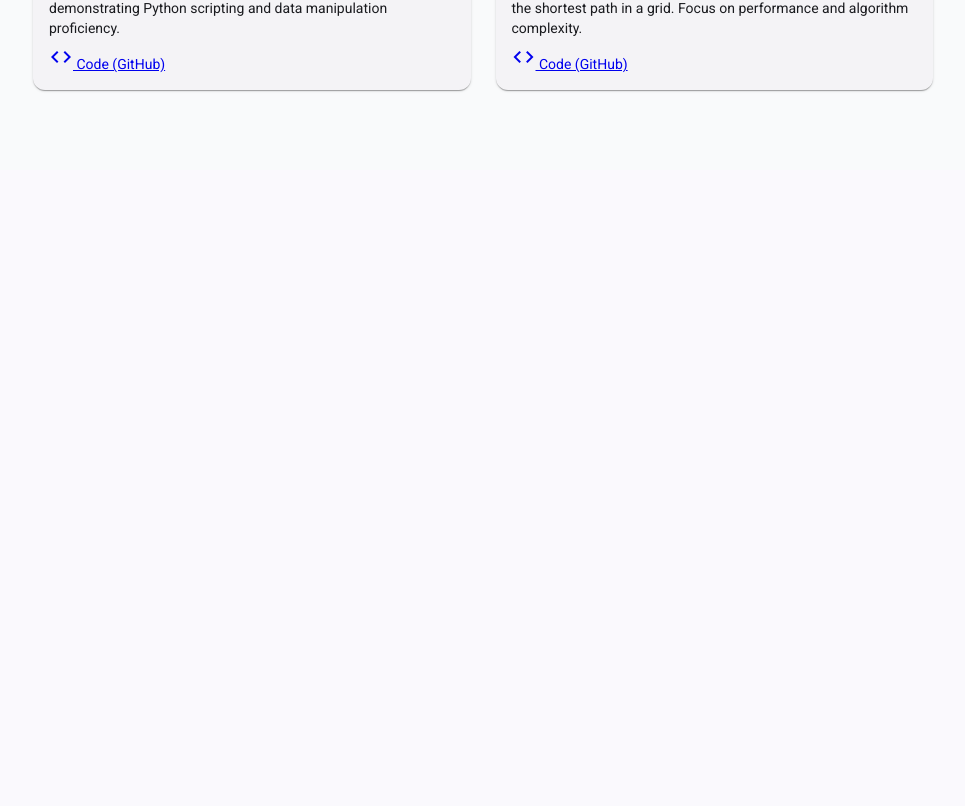
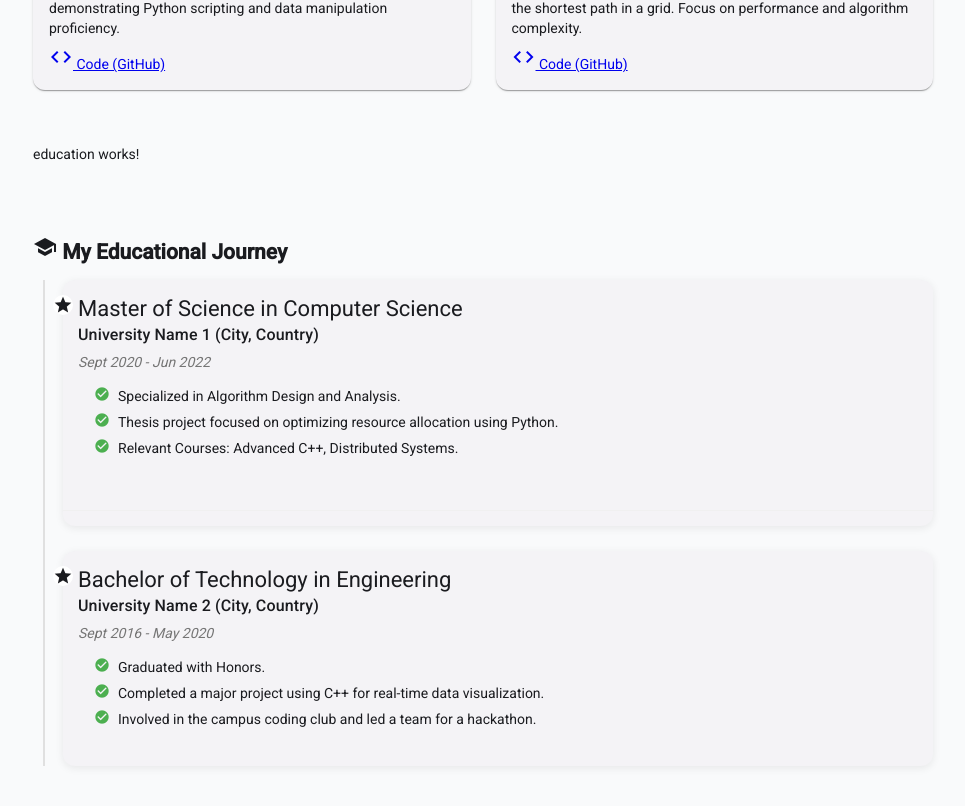
Before and after one commit to amjad-haider/portfolio-website, an Angular app in the folder portfolio-website/: page / in a window 1280 px wide. Shown: the part 922-1728 px from the top of the page, without its empty margins (307-1272 px from the left). Before the commit the page ends 1092 px from the top, so only its background shows below. Built offline with nearby package versions, Linux system fonts and the light colour scheme.

Commit message:
Education Component added

```diff
--- a/portfolio-website/src/app/app.html
+++ b/portfolio-website/src/app/app.html
@@ -5,5 +5,6 @@
     <app-intro></app-intro>
     <app-work-experience></app-work-experience>
     <app-projects></app-projects>
+    <app-education></app-education>
   </main>
 </div>
--- a/portfolio-website/src/app/app.ts
+++ b/portfolio-website/src/app/app.ts
@@ -3,9 +3,11 @@ import { SidebarComponent } from './components/sidebar/sidebar';
 import { Intro } from './components/intro/intro';
 import { WorkExperience } from './components/work-experience/work-experience'
 import { Projects } from './components/projects/projects'
+import { Education } from './components/education/education'
+
 @Component({
   selector: 'app-root',
-  imports: [Intro, SidebarComponent, WorkExperience,Projects],
+  imports: [Intro, SidebarComponent, WorkExperience,Projects, Education],
   templateUrl: './app.html',
   styleUrl: './app.css'
 })
--- /dev/null
+++ b/portfolio-website/src/app/components/education/education.css
@@ -0,0 +1,92 @@
+.education-section {
+  padding: 40px 0;
+}
+
+/* Container for the timeline effect */
+.timeline-container {
+  position: relative;
+  padding-left: 30px; /* Space for the vertical line */
+}
+
+/* Style the card */
+.education-card {
+  margin-bottom: 25px;
+  position: relative;
+  border-left: none;
+  box-shadow: 0 2px 8px rgba(0, 0, 0, 0.08);
+}
+
+.card-header-content {
+  display: flex;
+  padding: 15px;
+}
+
+.text-content {
+  flex-grow: 1;
+}
+
+/* The vertical timeline line */
+.timeline-container::before {
+  content: '';
+  position: absolute;
+  top: 0;
+  bottom: 0;
+  left: 10px; /* Position the line */
+  width: 2px;
+  background-color: #e0e0e0; /* Light gray line color */
+}
+
+/* The round icon/point on the line */
+.icon-point {
+  position: absolute;
+  left: 0; /* Align with the timeline line */
+  width: 20px;
+  height: 20px;
+  display: flex;
+  align-items: center;
+  justify-content: center;
+  background-color: white; /* White center for the icon */
+  border-radius: 50%;
+  transform: translateX(-50%); /* Center the icon over the line */
+  z-index: 1;
+}
+
+.icon-point mat-icon {
+    font-size: 20px;
+    width: 20px;
+    height: 20px;
+}
+
+/* Adjust divider color to blend with the timeline */
+mat-divider {
+    margin-top: 15px;
+    margin-bottom: 15px;
+    border-color: #f0f0f0;
+}
+
+.period {
+  font-style: italic;
+  color: #757575;
+  margin-top: 5px;
+  margin-bottom: 10px;
+}
+
+.details-content ul {
+  list-style: none;
+  padding-left: 0;
+}
+
+.details-content li {
+  display: flex;
+  align-items: flex-start;
+  margin-bottom: 5px;
+  line-height: 1.5;
+}
+
+.bullet-icon {
+  font-size: 16px !important;
+  width: 16px !important;
+  height: 16px !important;
+  margin-right: 8px;
+  color: #4caf50; /* Green checkmark */
+}
--- /dev/null
+++ b/portfolio-website/src/app/components/education/education.html
@@ -0,0 +1,30 @@
+<p>education works!</p>
+<section class="education-section">
+  <h2><mat-icon color="accent">school</mat-icon> My Educational Journey</h2>
+
+  <div class="timeline-container">
+    <mat-card *ngFor="let item of education; let isLast = last" class="education-card">
+      <div class="card-header-content">
+        <div class="icon-point">
+          <mat-icon color="primary">star</mat-icon>
+        </div>
+
+        <div class="text-content">
+          <mat-card-title>{{ item.degree }}</mat-card-title>
+          <mat-card-subtitle>{{ item.institution }} ({{ item.location }})</mat-card-subtitle>
+          <p class="period">{{ item.period }}</p>
+
+          <mat-card-content class="details-content">
+            <ul>
+              <li *ngFor="let detail of item.details">
+                <mat-icon class="bullet-icon">check_circle</mat-icon> {{ detail }}
+              </li>
+            </ul>
+          </mat-card-content>
+        </div>
+      </div>
+
+      <mat-divider *ngIf="!isLast"></mat-divider>
+    </mat-card>
+  </div>
+</section>
--- /dev/null
+++ b/portfolio-website/src/app/components/education/education.ts
@@ -0,0 +1,46 @@
+import { Component } from '@angular/core';
+import { CommonModule } from '@angular/common';
+import { MatCardModule } from '@angular/material/card';
+import { MatIconModule } from '@angular/material/icon';
+import { MatDividerModule } from '@angular/material/divider';
+
+@Component({
+  selector: 'app-education',
+  imports: [
+    CommonModule,
+    MatCardModule,
+    MatIconModule,
+    MatDividerModule
+  ],
+  templateUrl: './education.html',
+  styleUrl: './education.css'
+})
+export class Education {
+  // Define your educational entries
+  education = [
+    {
+      institution: 'University Name 1',
+      degree: 'Master of Science in Computer Science',
+      period: 'Sept 2020 - Jun 2022',
+      location: 'City, Country',
+      details: [
+        'Specialized in Algorithm Design and Analysis.',
+        'Thesis project focused on optimizing resource allocation using Python.',
+        'Relevant Courses: Advanced C++, Distributed Systems.'
+      ]
+    },
+    {
+      institution: 'University Name 2',
+      degree: 'Bachelor of Technology in Engineering',
+      period: 'Sept 2016 - May 2020',
+      location: 'City, Country',
+      details: [
+        'Graduated with Honors.',
+        'Completed a major project using C++ for real-time data visualization.',
+        'Involved in the campus coding club and led a team for a hackathon.'
+      ]
+    },
+    // Add any other relevant courses, certifications, or self-study
+  ];
+
+}
```
Also changed, not shown: 1 other file (tests, documents, lock files or other folders).
